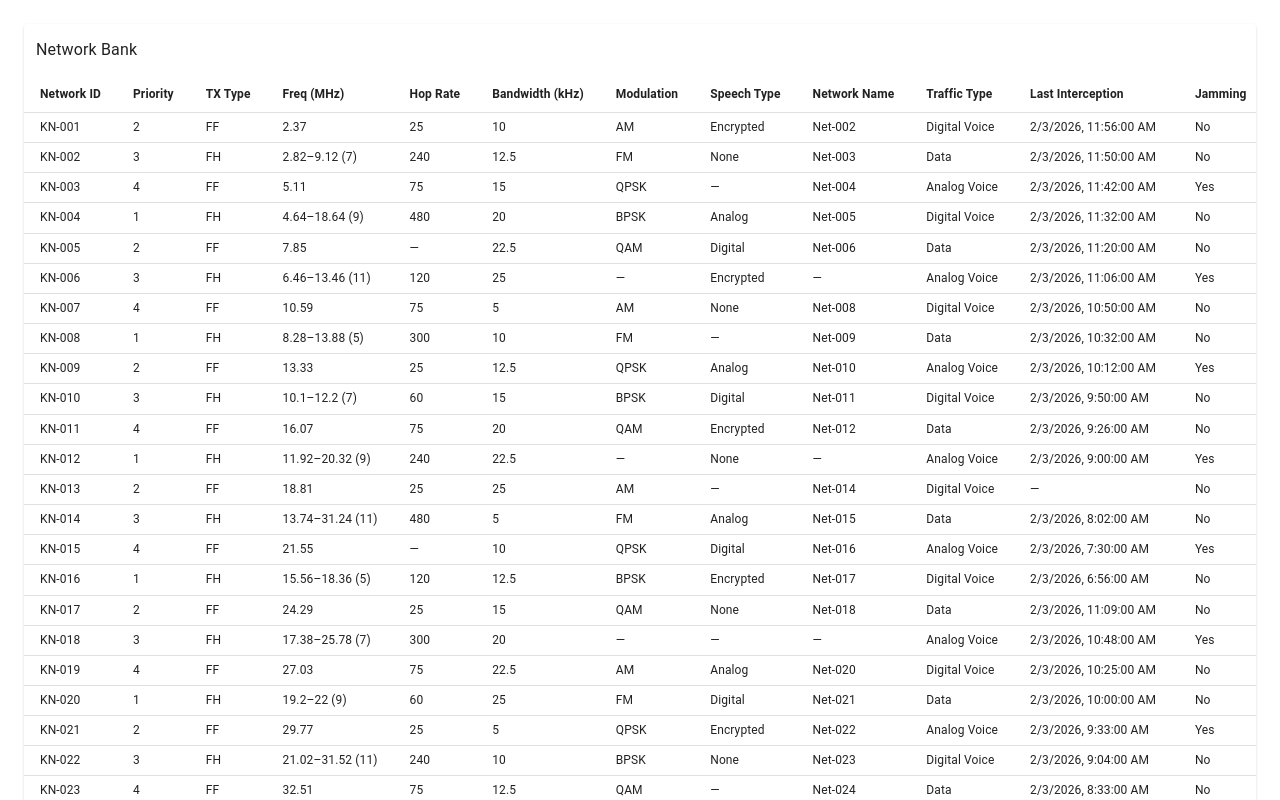
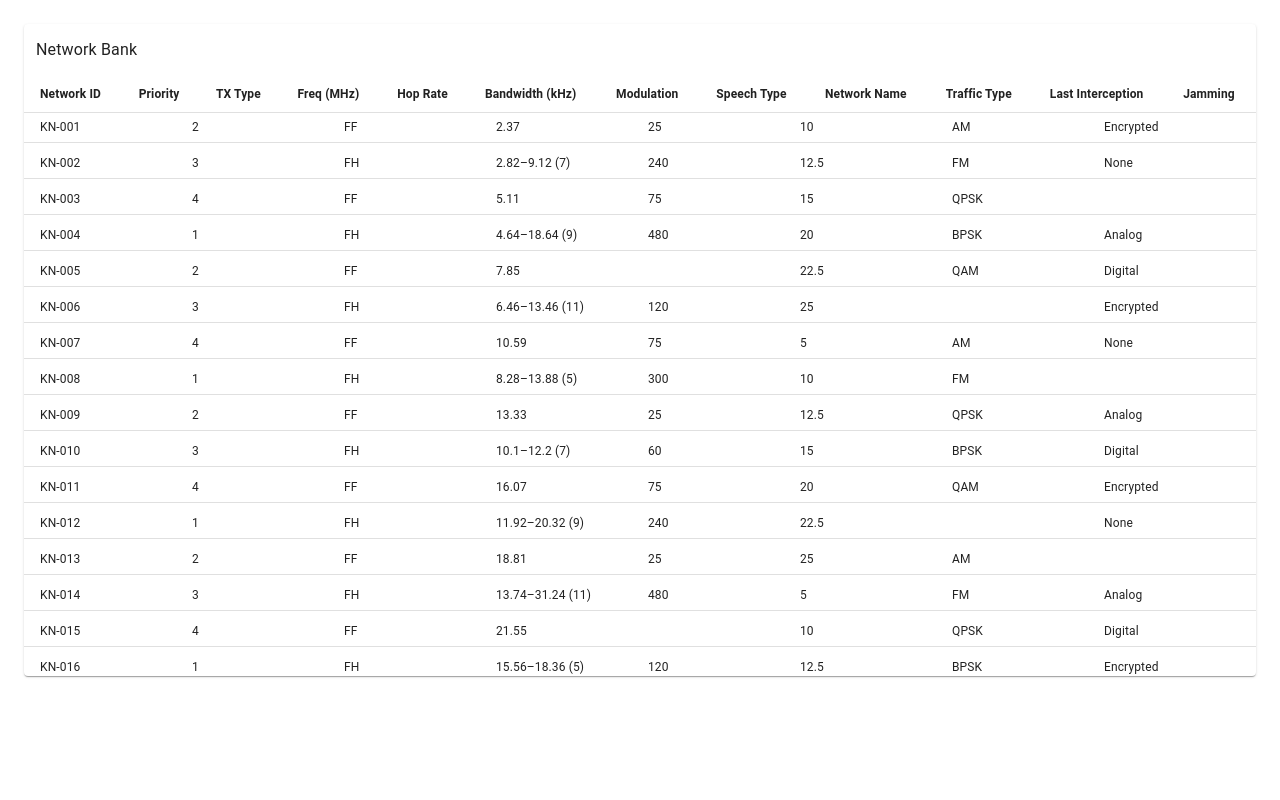
Before and after one commit to GalHayne/tanstack_table, a React (Vite) app: page / in a window 1280 px wide. Shown: the top 800 px of the page. Built offline with nearby package versions, Linux system fonts and the light colour scheme.

Commit message:
virtual tabel

```diff
--- a/src/NetworkBankTable.tsx
+++ b/src/NetworkBankTable.tsx
@@ -1,10 +1,11 @@
 import * as React from "react";
 import {flexRender,getCoreRowModel,useReactTable} from "@tanstack/react-table";
 import type { ColumnDef } from "@tanstack/react-table";
+import { useVirtualizer } from "@tanstack/react-virtual";
 import {
+  Box,
   Paper,
   Table,
-  TableBody,
   TableCell,
   TableContainer,
   TableHead,
@@ -17,10 +18,8 @@ import type { NetworkBankRow } from "./mockNetworkBank";
 const DASH = "—";
 
 function formatFreq(row: NetworkBankRow): string {
-  // Rule 1: center exists -> show center
   if (row.centerFrequency !== null) return String(row.centerFrequency);
 
-  // Rule 2: otherwise take first-last and (size)
   const arr = row.frequenciesMhz;
   if (Array.isArray(arr) && arr.length > 0) {
     const first = arr[0];
@@ -28,7 +27,6 @@ function formatFreq(row: NetworkBankRow): string {
     return `${first}–${last} (${arr.length})`;
   }
 
-  // Rule 3: missing
   return DASH;
 }
 
@@ -36,30 +34,28 @@ function formatDate(iso: string | null): string {
   if (!iso) return DASH;
   const d = new Date(iso);
   if (Number.isNaN(d.getTime())) return DASH;
-  // simple readable local format
   return d.toLocaleString();
 }
 
 export function NetworkBankTable({
   data,
   dense = true,
+  height = 600,
 }: {
   data: NetworkBankRow[];
   dense?: boolean;
+  height?: number;
 }) {
   const columns = React.useMemo<ColumnDef<NetworkBankRow>[]>(
     () => [
       { header: "Network ID", accessorKey: "knowNetworkId" },
       { header: "Priority", accessorKey: "comintPriority" },
       { header: "TX Type", accessorKey: "txType" },
-
-      // Computed column (Freq)
       {
         id: "freq",
         header: "Freq (MHz)",
         cell: ({ row }) => formatFreq(row.original),
       },
-
       { header: "Hop Rate", accessorKey: "hopRate" },
       { header: "Bandwidth (kHz)", accessorKey: "bandwidthKhz" },
       { header: "Modulation", accessorKey: "modulation" },
@@ -86,16 +82,41 @@ export function NetworkBankTable({
     getCoreRowModel: getCoreRowModel(),
   });
 
+  const rows = table.getRowModel().rows;
+
+  // Density / sizing
   const fontSize = dense ? 12 : 14;
   const cellPy = dense ? 0.75 : 1.25;
+  const rowHeight = dense ? 36 : 44; // estimate for virtualizer
+
+  // Scroll container ref
+  const parentRef = React.useRef<HTMLDivElement | null>(null);
+
+  const rowVirtualizer = useVirtualizer({
+    count: rows.length,
+    getScrollElement: () => parentRef.current,
+    estimateSize: () => rowHeight,
+    overscan: 12,
+  });
+
+  const virtualItems = rowVirtualizer.getVirtualItems();
+  const totalSize = rowVirtualizer.getTotalSize();
 
   return (
-    <TableContainer component={Paper} elevation={1}>
+    <Paper elevation={1}>
       <Typography sx={{ p: 1.5 }} variant="subtitle1">
         Network Bank
       </Typography>
 
-      <Table size={dense ? "small" : "medium"} stickyHeader>
+      {/* Scroll container */}
+      <TableContainer
+        ref={parentRef}
+        sx={{
+          height,
+          overflow: "auto",
+        }}
+      >
+        <Table stickyHeader size={dense ? "small" : "medium"}>
           <TableHead>
             {table.getHeaderGroups().map((hg) => (
               <TableRow key={hg.id}>
@@ -107,6 +128,7 @@ export function NetworkBankTable({
                       fontSize,
                       py: cellPy,
                       whiteSpace: "nowrap",
+                      bgcolor: "background.paper",
                     }}
                   >
                     {header.isPlaceholder
@@ -121,40 +143,67 @@ export function NetworkBankTable({
             ))}
           </TableHead>
 
-        <TableBody>
-          {table.getRowModel().rows.map((r) => (
-            <TableRow key={r.id} hover>
-              {r.getVisibleCells().map((cell) => {
+          {/* Virtualized "body" as divs (to allow absolute positioning) */}
+          <Box
+            component="tbody"
+            sx={{
+              display: "block",
+              position: "relative",
+              height: totalSize,
+            }}
+          >
+            {virtualItems.map((vi) => {
+              const row = rows[vi.index];
+
+              return (
+                <TableRow
+                  key={row.id}
+                  component="div"
+                  hover
+                  sx={{
+                    display: "flex",
+                    position: "absolute",
+                    top: 0,
+                    left: 0,
+                    width: "100%",
+                    transform: `translateY(${vi.start}px)`,
+                  }}
+                >
+                  {row.getVisibleCells().map((cell) => {
                     const value = cell.getValue();
-                const isNullish = value === null || value === undefined;
-
                     const renderer = cell.column.columnDef.cell;
 
                     return (
                       <TableCell
                         key={cell.id}
+                        component="div"
                         sx={{
+                          display: "flex",
+                          alignItems: "center",
                           fontSize,
                           py: cellPy,
                           whiteSpace: "nowrap",
+                          // IMPORTANT: to avoid columns collapsing when using flex rows
+                          flex: 1,
+                          minWidth: 120,
+                          borderBottom: "1px solid",
+                          borderColor: "divider",
                         }}
                       >
-                    {cell.column.id === "freq" ||
-                    cell.column.id === "lastInterceptionTime" ||
-                    cell.column.id === "jammingTarget" ? (
-                      flexRender(cell.column.columnDef.cell, cell.getContext())
-                    ) : isNullish ? (
-                      DASH
-                    ) : (
-                      flexRender(renderer, cell.getContext())
-                    )}
+                        {renderer
+                          ? flexRender(renderer, cell.getContext())
+                          : value === null || value === undefined
+                            ? DASH
+                            : String(value)}
                       </TableCell>
                     );
                   })}
                 </TableRow>
-          ))}
-        </TableBody>
+              );
+            })}
+          </Box>
         </Table>
       </TableContainer>
+    </Paper>
   );
 }
```
Also changed, not shown: src/App.css (deleted), src/test.txt (added). Lines whose indentation alone changed are shown as unchanged.
